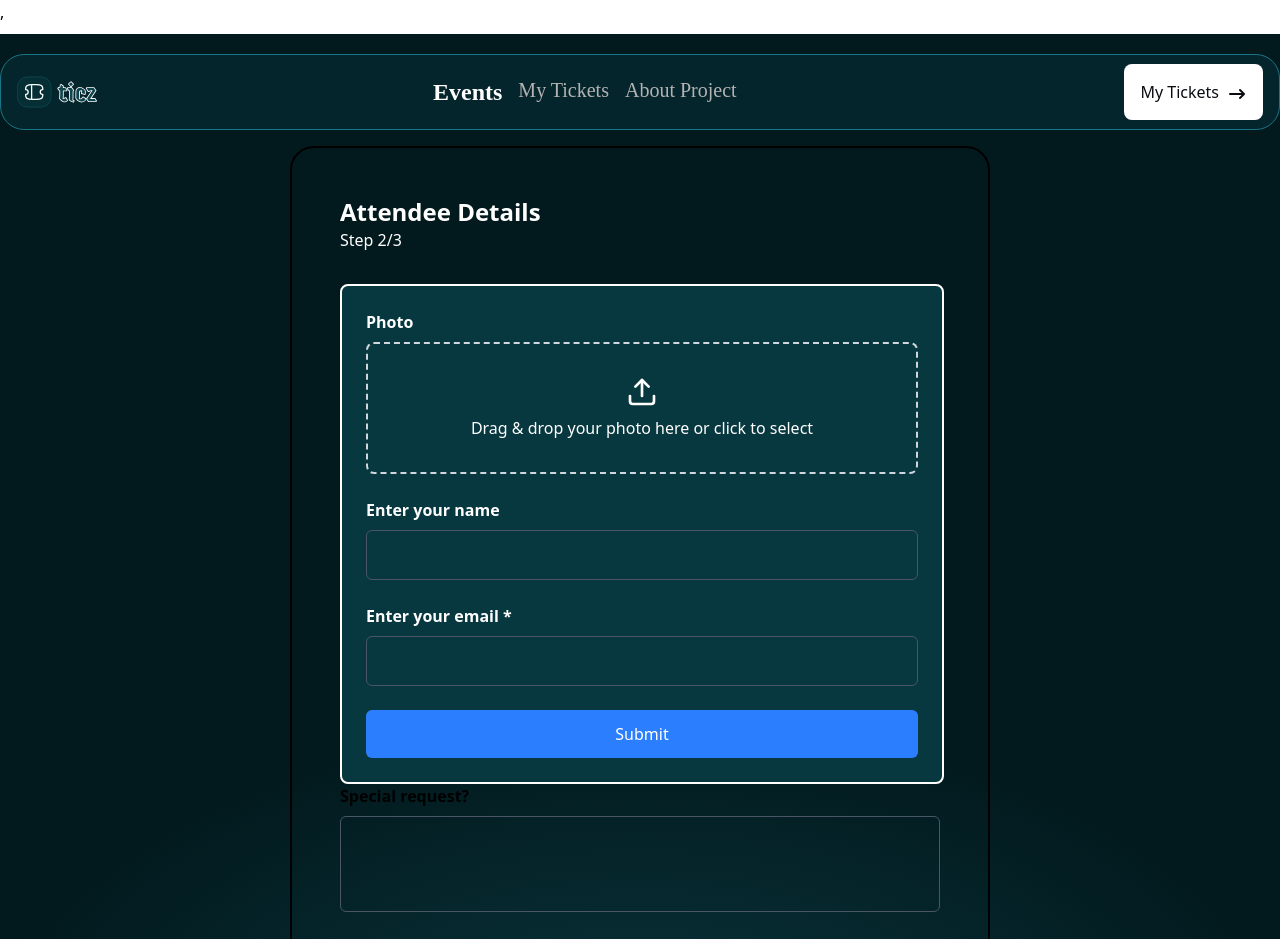
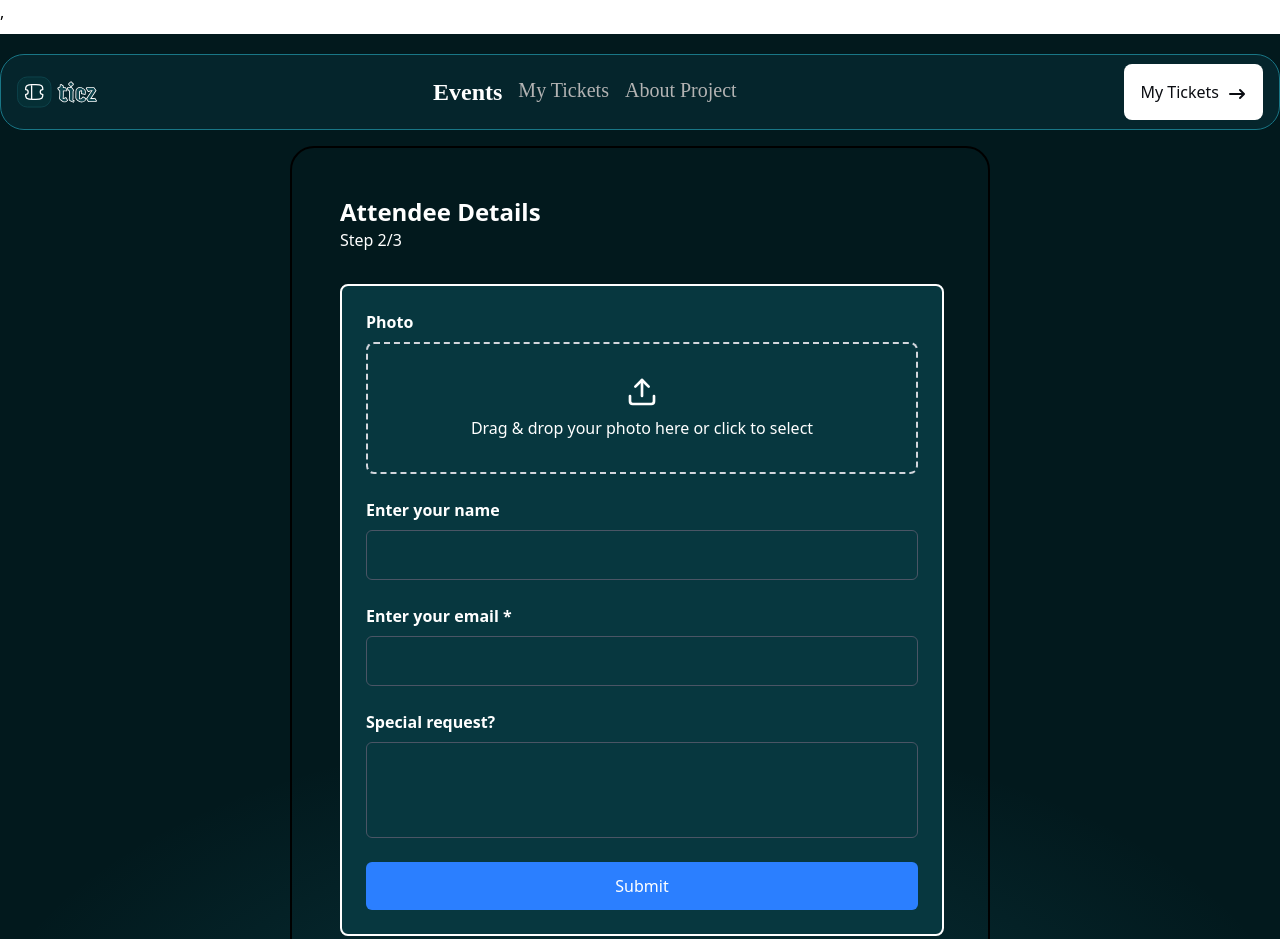
Before and after one commit to pironoid14/Ticket-Generator, a React (Vite) app: page /attendee-details in a window 1280 px wide. Shown: the top 939 px of the page. Built offline with nearby package versions, Linux system fonts and the light colour scheme; a web font is replaced by a local one.

Commit message:
error corrected

```diff
--- a/src/pages/AttendeeDetails.tsx
+++ b/src/pages/AttendeeDetails.tsx
@@ -88,10 +88,7 @@ const AttendeeDetails = () => {
               <input {...register('email')} className="border border-gray-600 bg-transparent p-3 rounded-md" />
               {errors.email && <p className="text-red-400 text-sm">{errors.email.message}</p>}
             </div>
-            <button type="submit" className="bg-blue-500 text-white py-3 px-6 rounded-md hover:bg-blue-600 transition">Submit</button>
-          </form>
-        </div>
-         {/* Special Request */}
+             {/* Special Request */}
          <div className="flex flex-col gap-2">
               <label htmlFor="specialRequest" className="font-semibold">Special request?</label>
               <textarea
@@ -99,6 +96,10 @@ const AttendeeDetails = () => {
                 className="border border-gray-600 bg-transparent p-3 rounded-md h-24 resize-none focus:outline-none focus:ring-2 focus:ring-blue-500"
               />
             </div>
+            <button type="submit" className="bg-blue-500 text-white py-3 px-6 rounded-md hover:bg-blue-600 transition">Submit</button>
+          </form>
+        </div>
+
       </div>
 
       {ticket && (
```
